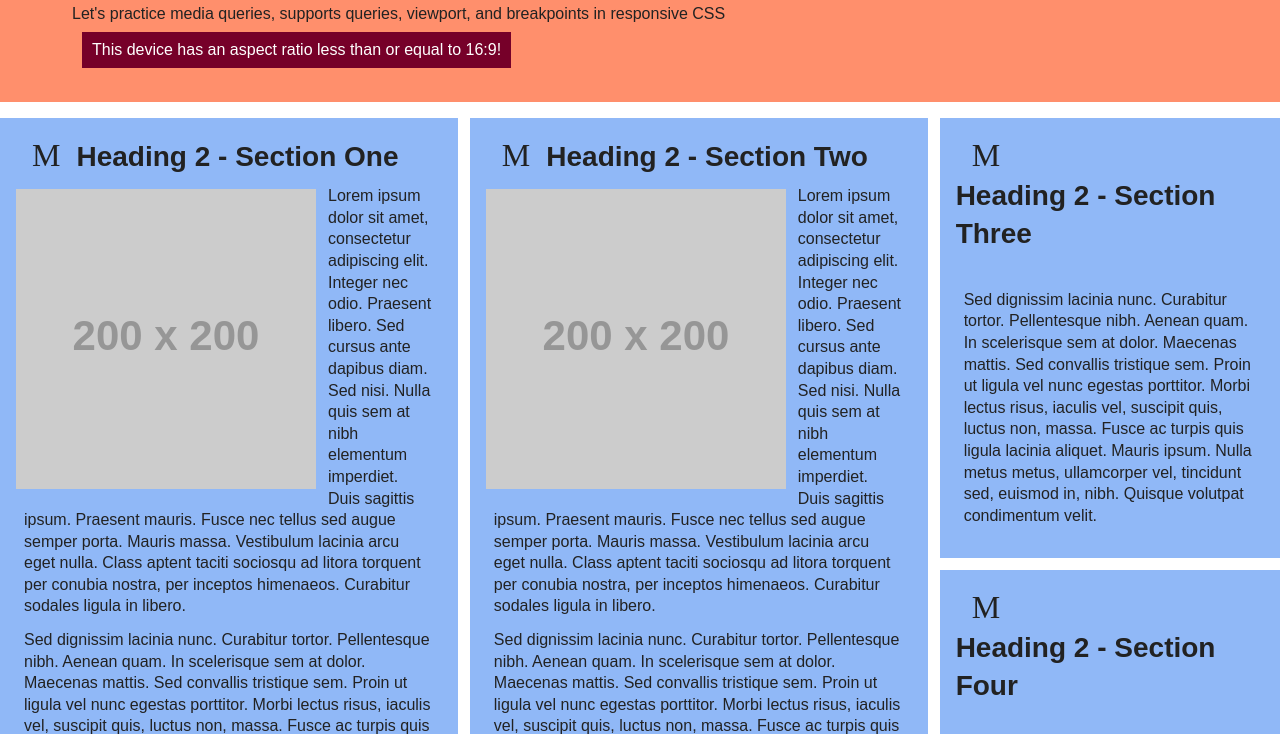
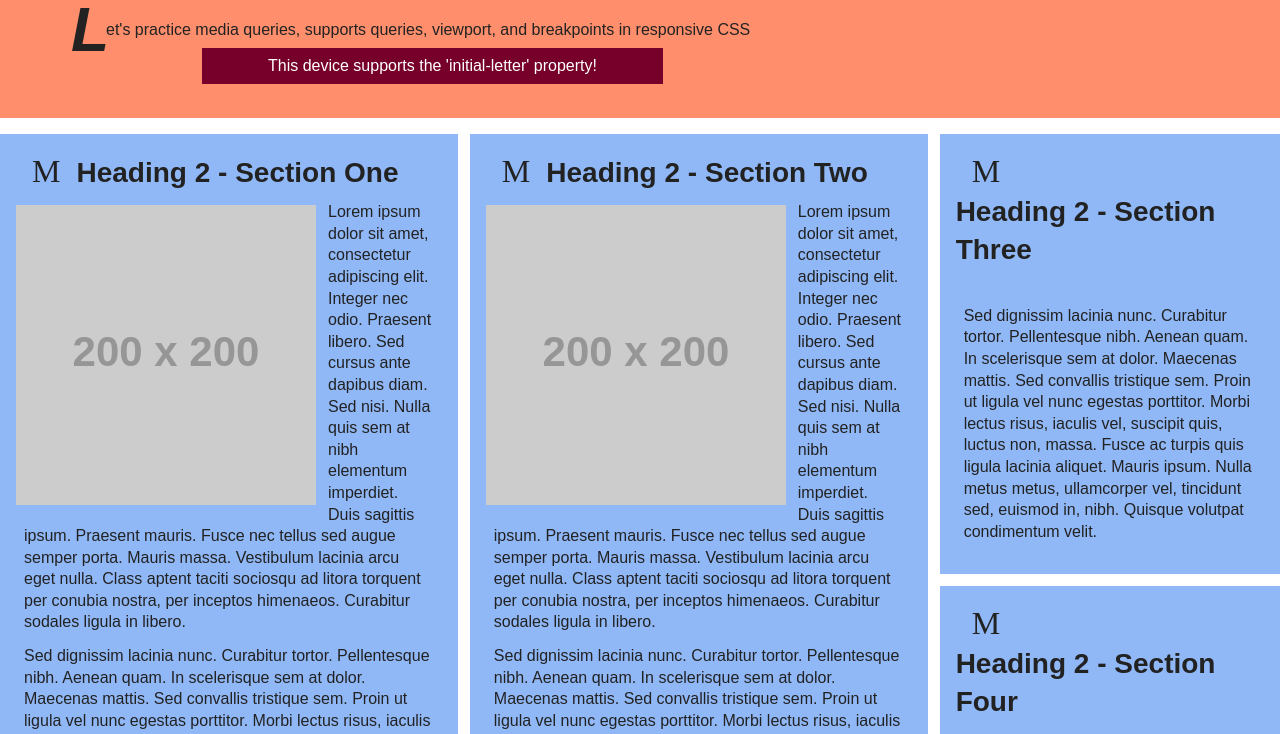
Before and after one commit to JLRB0/viewport, a plain HTML site: page index.html in a window 1280 px wide. Shown: the part 82-816 px from the top of the page. Drawn offline with Linux system fonts and the light colour scheme; placeholder pictures from the web are drawn by us; some icons are missing.

Commit message:
update 3
changed feature query to something more relevant and easy to test + fixed its code

```diff
--- a/BROBO.styles.css
+++ b/BROBO.styles.css
@@ -403,7 +403,7 @@ img{
 
 header p::after {
     display: inline-block;
-    content: "This device has an aspect ratio greater than 16:9!";
+    content: "This device does NOT support the 'initial-letter' property!";
     background-color: var(--red);
     color: var(--white);
     padding: 10px;
@@ -411,12 +411,28 @@ header p::after {
 
 }
 
-@media (max-aspect-ratio: 16/9) {
-    header p::after {
+@supports (initial-letter: 3) {
+    header p::first-letter {
+        initial-letter: 3 2;
+        font-weight: bold;
+        font-style: italic;
+    }
 
-        content: "This device has an aspect ratio less than or equal to 16:9!";
+    header p {
+        display: block;
+        max-width: 100ch;
 
     }
+
+    header p::after {
+        content: "This device supports the 'initial-letter' property!";
+        display: block;
+        width: 50%;
+        text-align: center;
+        margin-left: 130px;
+    }
+
+
   }
 
 /* --------------- END FEATURE QUERY --------------- */
```
